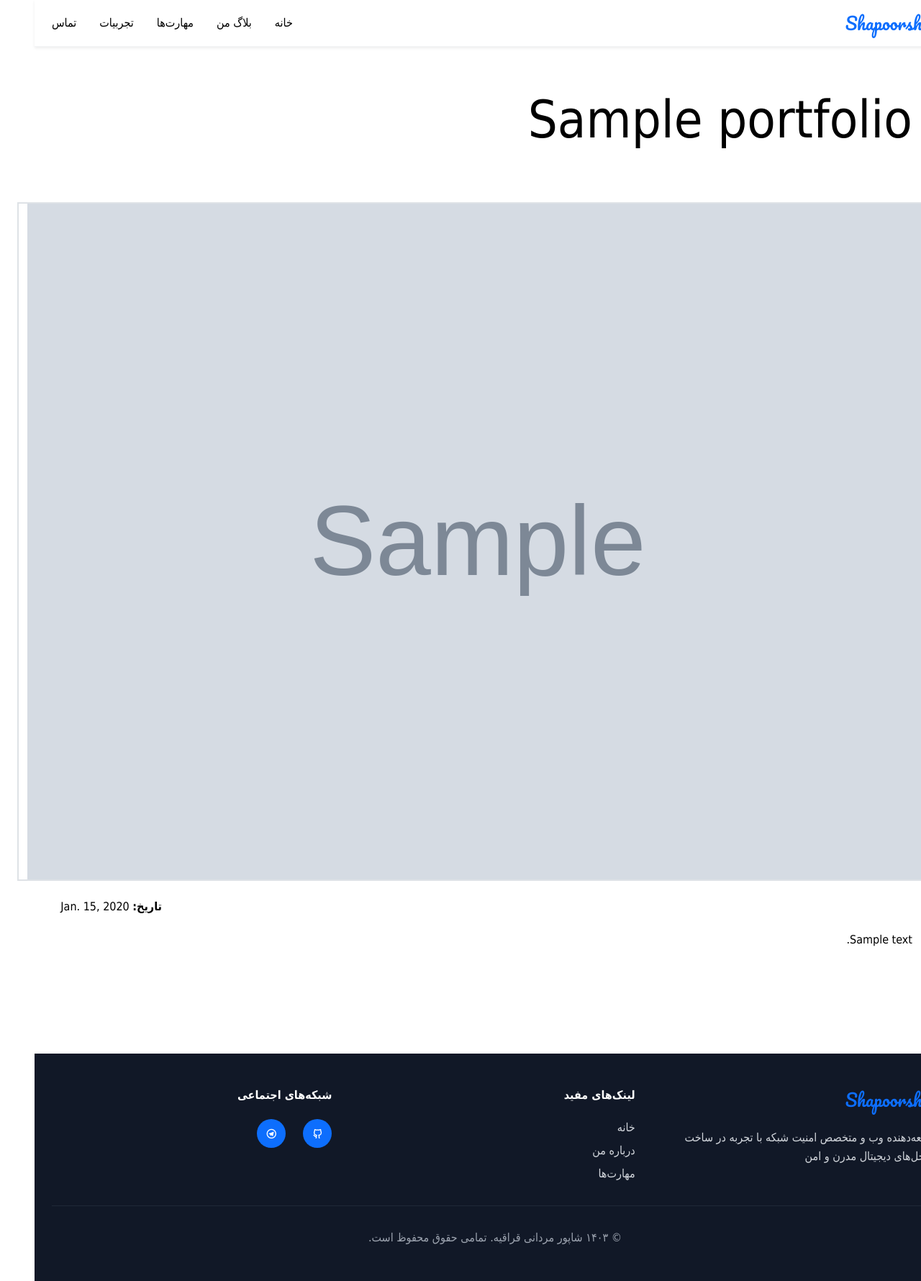
After one commit to kingshp2002/kingshp-site, a Django app: page /portfolio/1 in a window 1280 px wide; the page is wider, and only the part inside the window is pictured. The commit adds this page. Shown: that part at 72% size. Run offline with Django 5.2, Linux system fonts and the light colour scheme; tables that the repository leaves empty hold one stand-in row (values such as "Sample post"); grey boxes marked "Sample" are stand-in pictures; some libraries are stand-ins or nearby versions.

Commit message:
edit porfolio

```diff
--- a/home/urls.py
+++ b/home/urls.py
@@ -9,4 +9,5 @@ urlpatterns = [
     path('contact/',contact,name="contact"),
     path('experience/',experience,name="experience"),
     path('portfolio/',portfolio,name="portfolio"),
+    path('portfolio/<int:id>',portfolio_detial,name="portfolio"),
 ]
--- a/home/views.py
+++ b/home/views.py
@@ -32,3 +32,6 @@ def experience(request):
 def portfolio(request):
     context = {'portfolios': Portfolio.objects.all()}
     return render(request,'home/portfolio.html',context)
+def portfolio_detial(request,id):
+    context = {'portfolio': Portfolio.objects.get(pk=id)}
+    return render(request,'home/portfolio_detial.html',context)
--- a/templates/home/base.html
+++ b/templates/home/base.html
@@ -5,8 +5,6 @@
 <meta charset="UTF-8">
 <meta name="viewport" content="width=device-width, initial-scale=1.0">
 <title>شاپور مردانی قراقیه - توسعه‌دهنده وب و متخصص امنیت</title>
-
-
 <script src="https://cdn.tailwindcss.com/3.4.16"></script>
 <link href="https://cdn.jsdelivr.net/npm/bootstrap@5.3.8/dist/css/bootstrap.min.css" rel="stylesheet" integrity="sha384-sRIl4kxILFvY47J16cr9ZwB07vP4J8+LH7qKQnuqkuIAvNWLzeN8tE5YBujZqJLB" crossorigin="anonymous">
 <link rel="preconnect" href="https://fonts.googleapis.com">
@@ -54,6 +52,9 @@
 <!-- Portfolio Section -->
 {% block portfolio %}
 {% endblock portfolio %}
+<!-- Portfolio Detail Section -->
+{% block portfolio_detail %}
+{% endblock portfolio_detail %}
 <!-- Footer -->
 <footer class="bg-gray-900 text-white py-12">
 <div class="max-w-7xl mx-auto px-4 sm:px-6 lg:px-8">
--- a/templates/home/portfolio.html
+++ b/templates/home/portfolio.html
@@ -20,7 +20,7 @@
               <p class="card-text">{{ portfolio.title }}</p>
               <div class="d-flex justify-content-between align-items-center">
                 <div class="btn-group">
-                  <a class="btn btn-dark text-white btn-sm btn-outline-secondary">توضیحات</a>
+                  <a class="btn btn-dark text-white btn-sm btn-outline-secondary" href="{{portfolio.id}}">توضیحات</a>
                   <a href="{{ portfolio.github_link }}" target="_blank"  class="w-10 h-10 bg-primary bg-opacity-20 flex items-center justify-center text-white transition-colors">
                     <i class="ri-github-line"></i>
                   </a>
--- /dev/null
+++ b/templates/home/portfolio_detial.html
@@ -0,0 +1,23 @@
+{% extends "home/base.html" %}
+{% block portfolio_detail %}
+
+<div class="container" style="margin-top: 10px; margin-bottom: 100px;">
+    <div class="row">
+        <h1 class="display-2 m-5"  >{{portfolio.title}}</h1>
+        <img src="{{portfolio.image.url}}" alt="{{portfolio.image.name}}" class="image-defualt m-4 border border-2" />
+        <div class="container text-center">
+            <div class="row">
+                <div class="col-md-auto">
+                    <h4 class="m-5 ">{{portfolio.description}}</h4>
+                </div>
+                <div class="col">
+
+                </div>
+                <div class="col col-lg-2">
+                    <p><b>تاریخ:</b> {{portfolio.created_at.date}}</p>
+                </div>
+            </div>
+        </div>
+    </div>
+</div>
+{% endblock portfolio_detail %}
```
Also changed, not shown: static/portfolio_images/Screenshot_From_2026-09-07_15-20-39_qhSpWBl.png (added), static/portfolio_images/Screenshot_From_2026-09-07_15-25-13_0BjPawo.png (added), static/portfolio_images/Screenshot_From_2026-09-07_15-26-35_lTNVitT.png (added).
